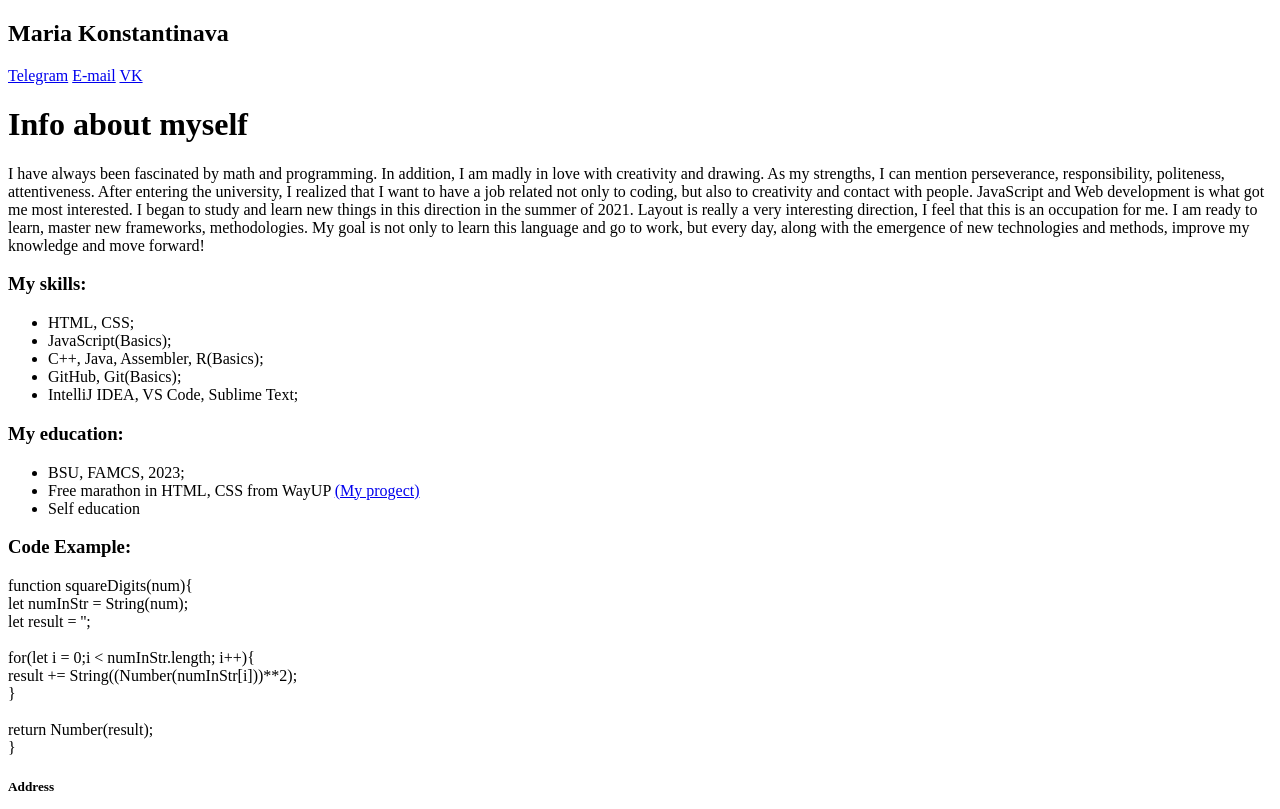
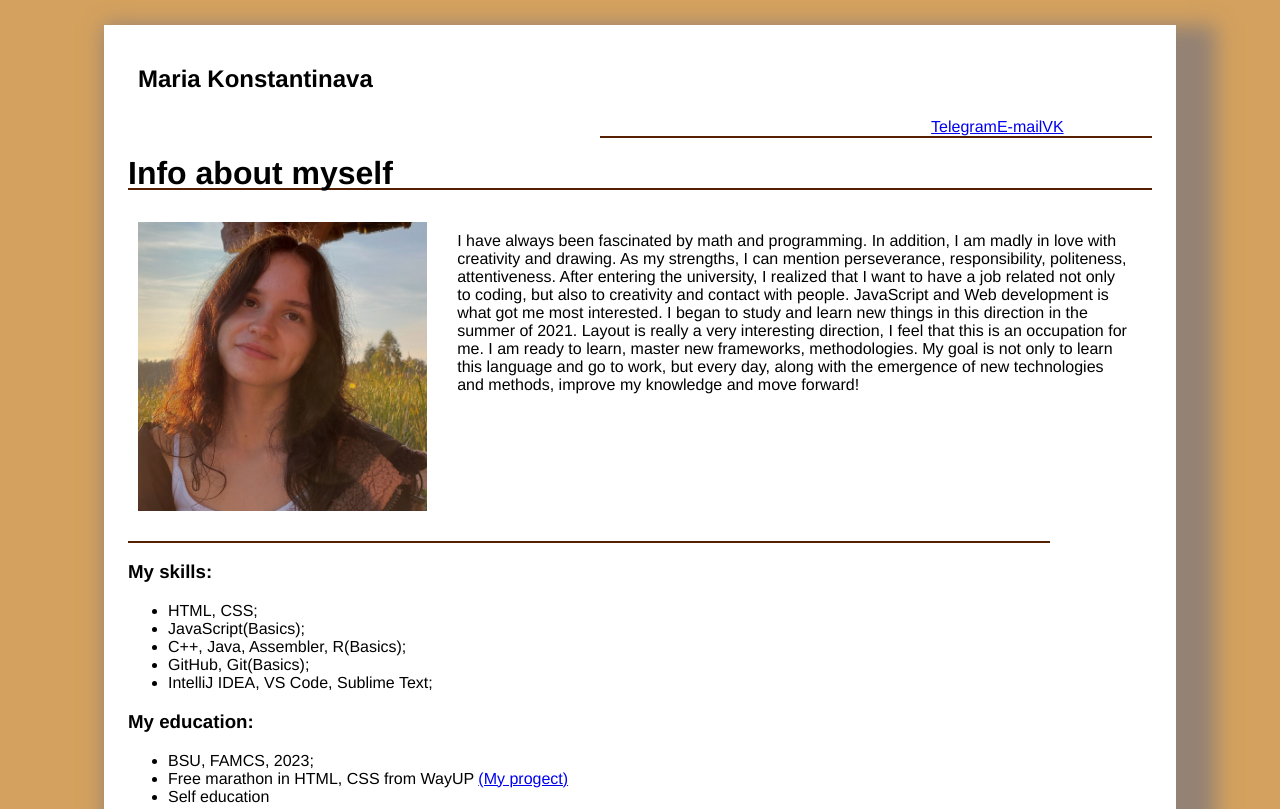
Before and after one commit to maria-knst/rsschool-cv, a plain HTML site: page index.html in a window 1280 px wide. Shown: the top 809 px of the page. Drawn offline with Linux system fonts and the light colour scheme.

Commit message:
feat:add image

```diff
--- a/index.html
+++ b/index.html
@@ -14,9 +14,11 @@
             <div class="container">
                 <h2 class="title-name">Maria Konstantinava</h2>
                 <div class="social-net">
+                    <div class="wrap-s">
                         <a href="#">Telegram</a>
                         <a href="#">E-mail</a>
                         <a href="#">VK</a>
+                    </div>
                 </div>
             </div>
         </header>
@@ -27,14 +29,18 @@
 
             <div class="about-me">
                 <h1 class="title-about">Info about myself</h1>
+                <div class="wrapper">
                     <div class="title-image">
-                    <!-- IMAGE -->
+                        <img class="main-image" src="image-of-me.jpg" alt="Me :)">
                     </div>
                     <p class="information">
                         I have always been fascinated by math and programming. In addition, I am madly in love with creativity and drawing. As my strengths, I can mention perseverance, responsibility, politeness, attentiveness.
                         After entering the university, I realized that I want to have a job related not only to coding, but also to creativity and contact with people. JavaScript and Web development is what got me most interested. I began to study and learn new things in this direction in the summer of 2021. Layout is really a very interesting direction, I feel that this is an occupation for me. I am ready to learn, master new frameworks, methodologies. My goal is not only to learn this language and go to work, but every day, along with the emergence of new technologies and methods, improve my knowledge and move forward!
                     </p>
                 </div>
+            </div>
+
+            <p class="separator">   </p>
 
             <div class="skills-and-edu">
                 <h3 class="title-skills">My skills:</h3>
@@ -94,6 +100,15 @@
                     <p>email</p>
                 </div>
 
+                <div class="languages">
+                    <h5>Languages</h5>
+                    <ul>
+                        <li>English - A1+</li>
+                        <li>Russian - native</li>
+                        <li>Belarissian - Intermediate</li>
+                    </ul>
+                </div>
+
                 <div class="start-agane">
                     <h5>In the up of page</h5>
                     <a href="#">UP</a>
--- a/style.css
+++ b/style.css
@@ -0,0 +1,61 @@
+body{
+    background-color: rgb(212, 161, 94);
+}
+
+.center{
+    padding: 10px 24px;
+    margin: 25px auto;
+    max-width: 1024px;
+    background-color: white;
+    box-shadow: 20px 20px 20px 20px rgb(148, 130, 116);
+    font-family: 'Franklin Gothic Medium', 'Arial Narrow', Arial, sans-serif;
+}
+
+.container{
+    display: flex;
+}
+
+
+.title-name{
+    width: 45%;
+    padding: 10px;
+    font-size: x-large;
+}
+.social-net{
+    width: 55%;
+    border-bottom: 2px solid rgb(85, 32, 2);
+}
+.wrap-s{
+    display: flex;
+    margin-right: 0%;
+    margin-left: 60%;
+    margin-top: 15%;
+}
+
+
+
+.title-image{
+    width: 30%;
+    margin: 10px;
+}
+.main-image{
+    width: 100%;
+}
+.information{
+    width: 70%;
+    margin: 20px 20px;
+}
+.title-about{
+    line-height: 90%;
+    border-bottom: 2px solid rgb(85, 32, 2);
+    font-size: xx-large;
+}
+.wrapper{
+    display: flex;
+}
+
+.separator{
+    width: 90%;;
+    line-height: 90%;
+    border-bottom: 2px solid rgb(85, 32, 2);
+}
```
Also changed, not shown: image-of-me.jpg (added). Lines whose indentation alone changed are shown as unchanged.
